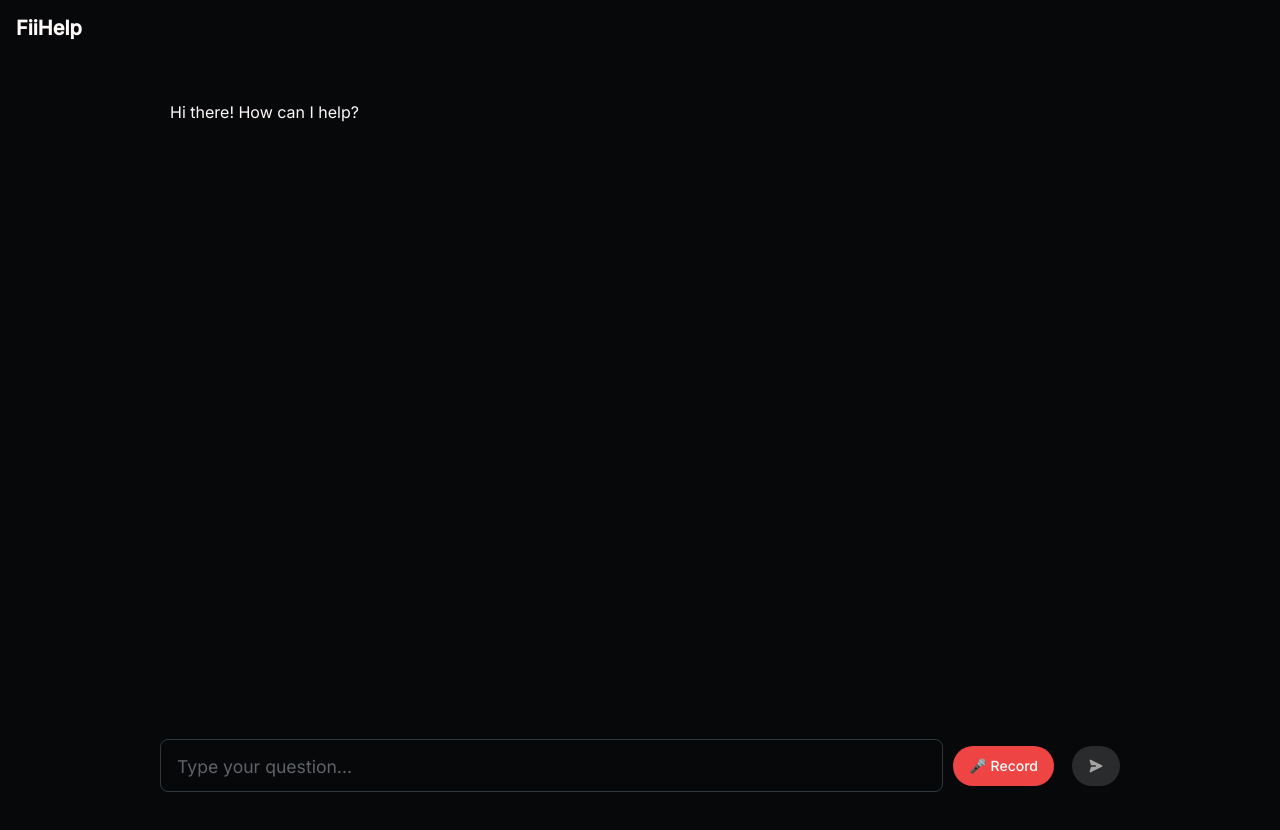
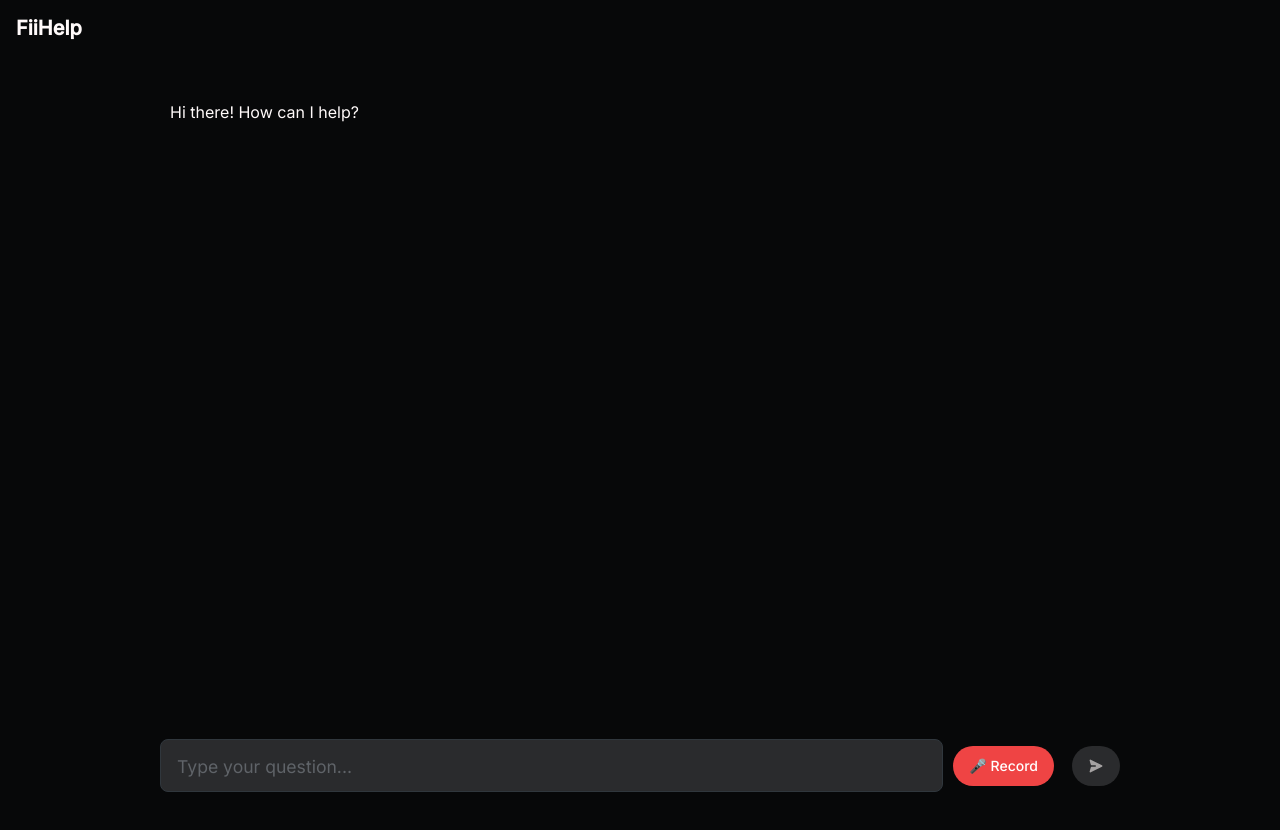
Before and after one commit to Dumitru-Daniel-Antoniu/VA-frontend, a Next.js app: page / in a window 1280 px wide. Shown: the top 830 px of the page. Built offline with nearby package versions, Linux system fonts and the light colour scheme.

Commit message:
Text bar updates

```diff
--- a/pages/index.js
+++ b/pages/index.js
@@ -192,7 +192,6 @@ export default function Home() {
         ref={textAreaRef}
         rows={1}
         onInput={handleInput}
-        maxLength={512}
         type="text"
         id="userInput"
         name="userInput"
--- a/styles/Home.module.css
+++ b/styles/Home.module.css
@@ -78,7 +78,7 @@
   padding: 1rem;
   border-radius: 0.5rem;
   border: 1px solid #30373d;
-  background: #070809;
+  background: #2a2b2d;
   color: #ECECF1;
   outline: none;
   transition: height 0.2s ease-in-out;
```
